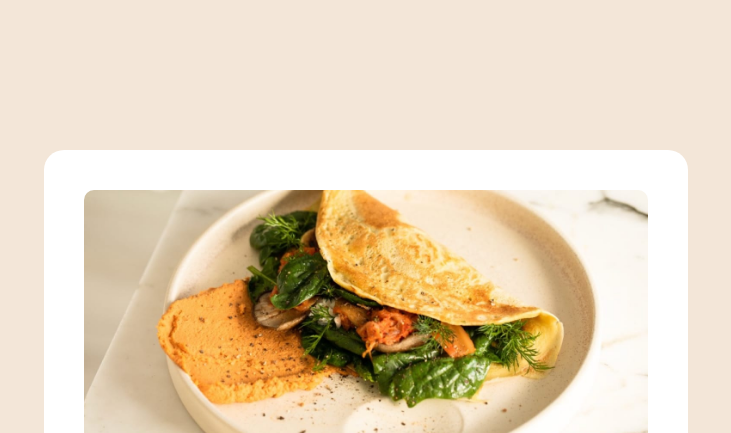
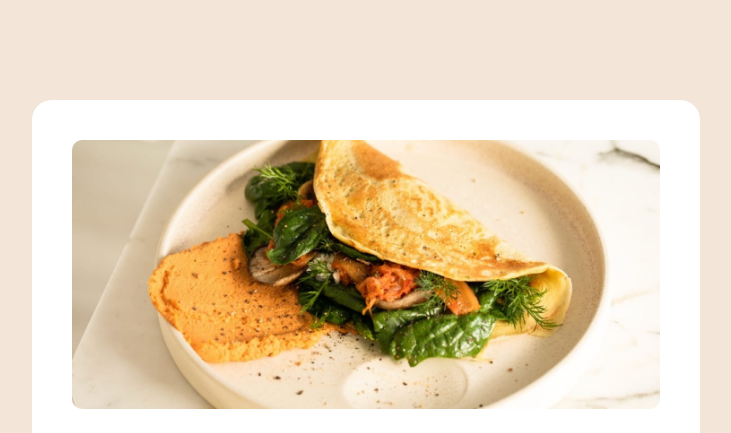
Before and after one commit to lariella/recipe-page, a plain HTML site: page index.html in a window 1280 px wide. Shown: the top 433 px of the page, without its empty margins (274-1005 px from the left). Drawn offline with Linux system fonts and the light colour scheme.

Commit message:
Update CSS

```diff
--- a/style.css
+++ b/style.css
@@ -10,8 +10,8 @@ body {
     font-optical-sizing: auto;
     font-style: normal;
     font-size: 16px;
-    width: 44%;
-    margin: 150px auto;
+    width: 46%;
+    margin: 100px auto;
     padding: 40px;
     border-radius: 20px;
 }
```
